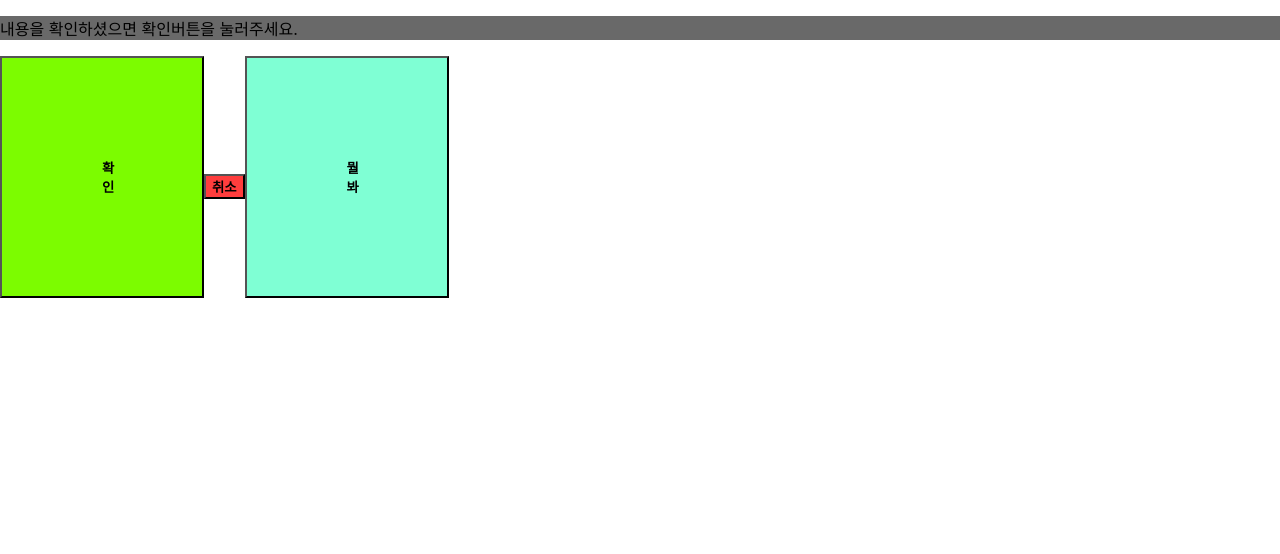
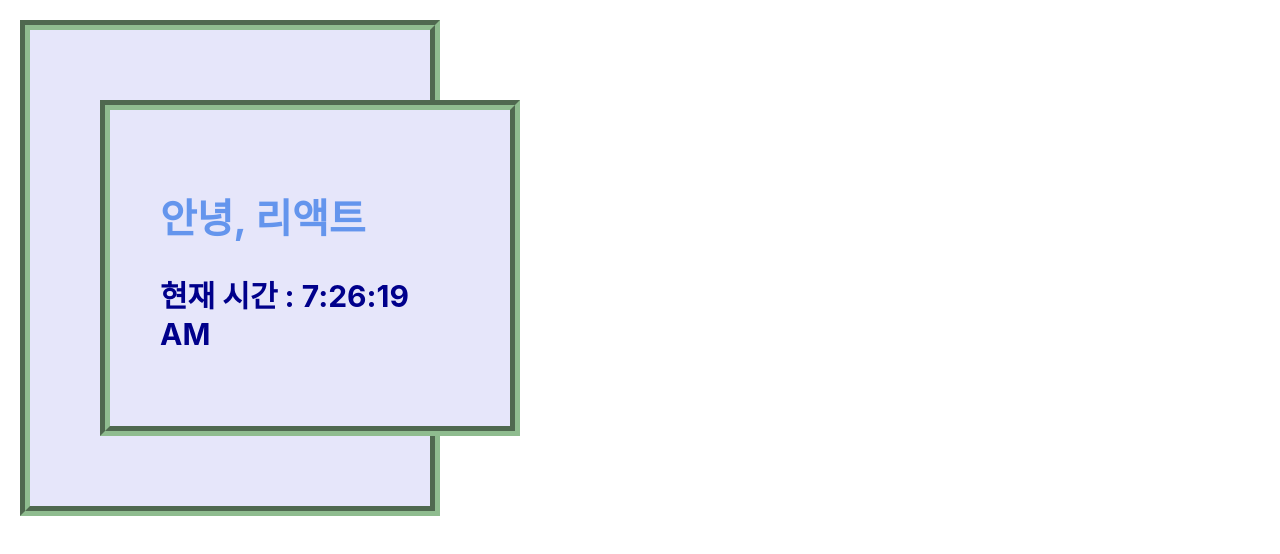
Before and after one commit to gusalck/react0829, a React (Create React App) app: page / in a window 1280 px wide. Shown: the top 554 px of the page. Built offline with nearby package versions, Linux system fonts and the light colour scheme.

Commit message:
리액트 4장 Clock

```diff
--- a/src/chp04/Button.css
+++ b/src/chp04/Button.css
@@ -2,13 +2,17 @@
     width: 100px;
     padding: 100px;
     background-color: lawngreen;
+    float: right;
 }
 p{
     background-color: dimgrey;
+
 }
 .bg-red
 {
     background-color: rgba(255, 0, 0, 0.76);
+    padding: 10px;
+    bottom: unset;
 }
 .bg-blue{
     width: 100px;
--- /dev/null
+++ b/src/chp04/Clock.css
@@ -0,0 +1,12 @@
+div{
+    border-width: 10px;
+    border-style: groove;
+    border-color: darkseagreen;
+    background-color: lavender;
+    color: white;
+    font-size: 20px;
+    font-weight: bold;
+    padding: 50px;
+    margin: 20px;
+    width: 300px;
+}
--- /dev/null
+++ b/src/chp04/Clock.jsx
@@ -0,0 +1,14 @@
+import React from "react";
+
+function Clock(props){
+    return(
+        <div >
+            <h1>안녕, 리액트</h1>
+            <h2>
+                현재 시간 : {new Date().toLocaleTimeString()}
+            </h2>
+        </div>
+    );
+}
+
+export default Clock;
--- a/src/index.js
+++ b/src/index.js
@@ -3,18 +3,23 @@ import ReactDOM from 'react-dom/client';
 import './index.css';
 import './chp03/Book.css';
 import './chp04/Button.css'
+import './chp04/Clock.css'
 import App from './App';
 import reportWebVitals from './reportWebVitals';
 import Library from "./chp03/Library";
 import ConfirmDialog from "./chp04/ConfirmDialog";
+import Clock from './chp04/Clock';
 
 
 const root = ReactDOM.createRoot(document.getElementById('root'));
-root.render(
-  <React.StrictMode>
-    <ConfirmDialog />
-  </React.StrictMode>
-);
+setInterval(() => {
+    root.render(
+        <React.StrictMode>
+            <Clock />
+        </React.StrictMode>
+    );
+}, 1000);
+
 
 // If you want to start measuring performance in your app, pass a function
 // to log results (for example: reportWebVitals(console.log))
```
